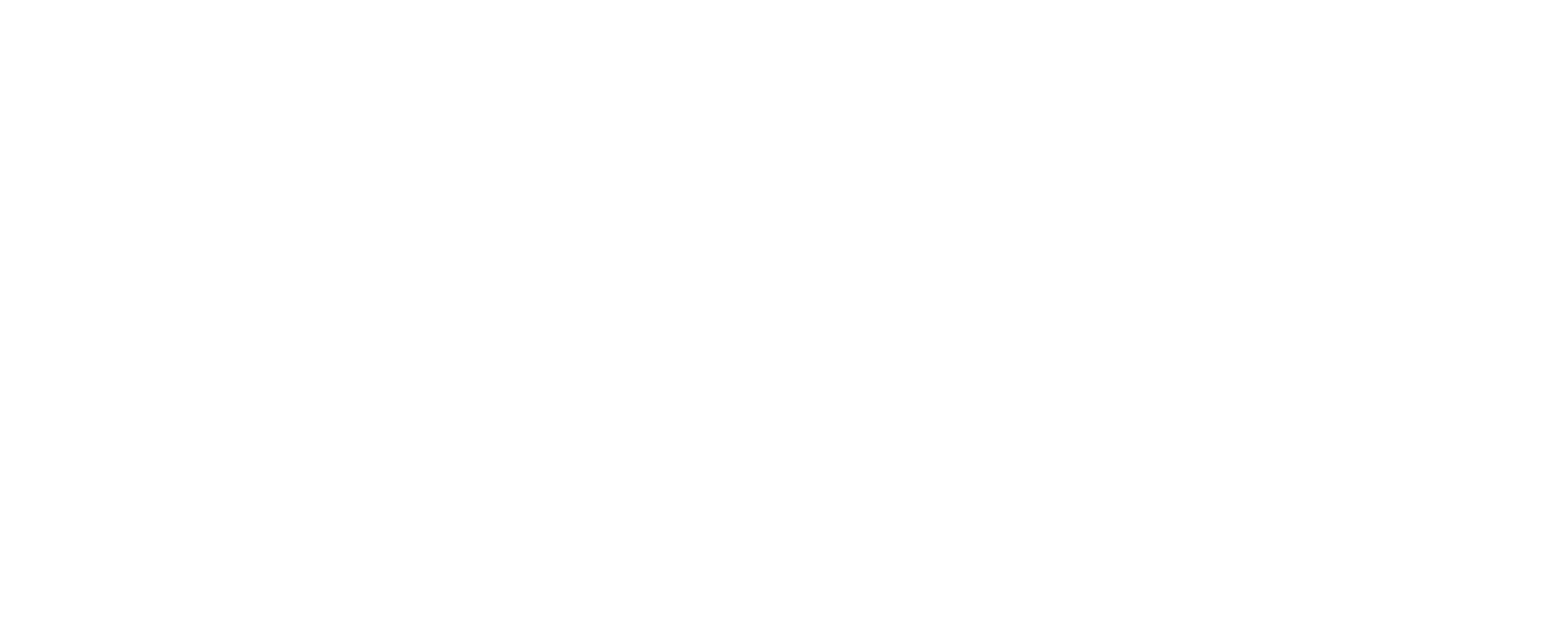
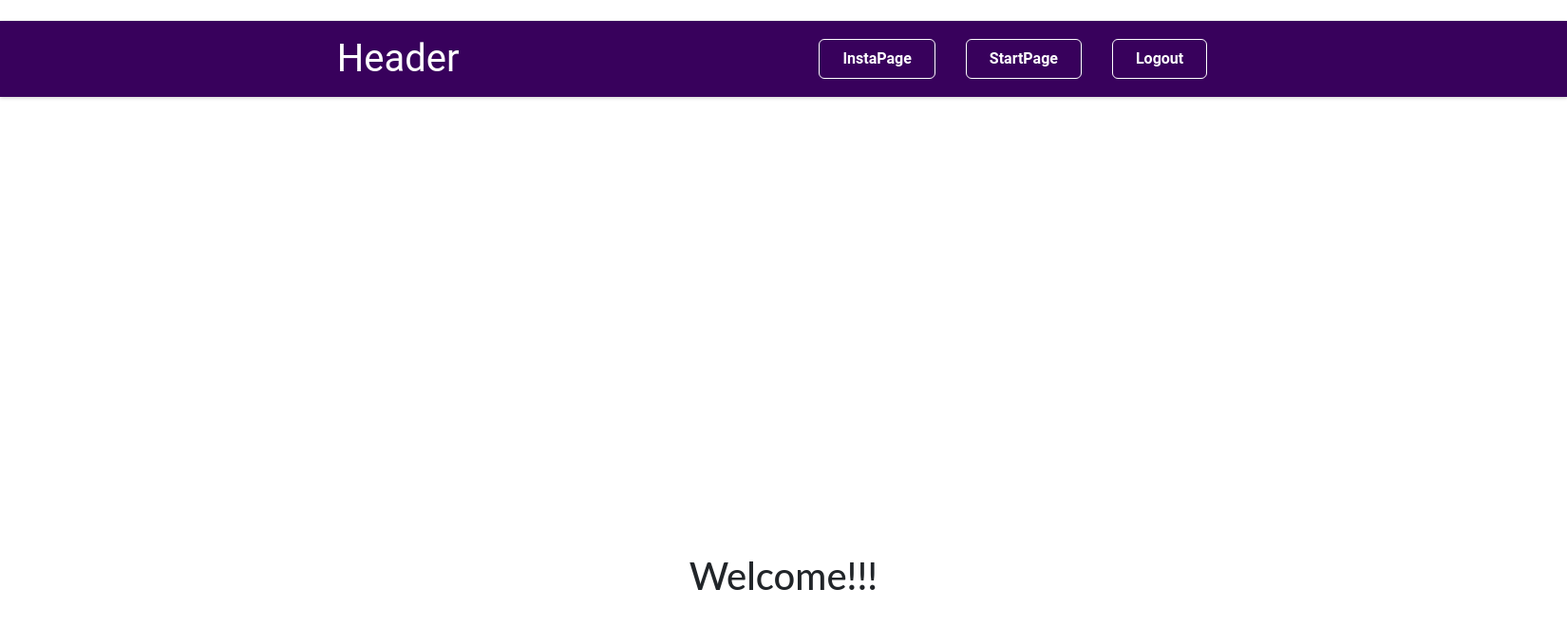
Before and after one commit to milossimic85/my-app20, a React (Create React App) app: page /login in a window 1280 px wide. Shown: the top 660 px of the page at 95% size, 1650 px wide, since content can reach past the window. Built offline with nearby package versions, Linux system fonts and the light colour scheme.

Commit message:
Changed!

```diff
--- a/src/App.js
+++ b/src/App.js
@@ -4,6 +4,7 @@ import { Fragment } from "react";
 import WelcomePage from "./pages/WelcomePage";
 import StartPage from "./pages/StartPage";
 import { Switch, Route, Redirect } from "react-router-dom";
+import LoginPage from "./pages/LoginPage";
 
 function App() {
   return (
@@ -11,6 +12,9 @@ function App() {
       <Switch>
         <Route path="/" exact>
           <WelcomePage />
+        </Route>
+        <Route path="/login">
+          <LoginPage />
         </Route>
         <Route path="/start">
           <StartPage />
--- /dev/null
+++ b/src/components/Header.js
@@ -0,0 +1,39 @@
+import React from "react";
+import classes from "./Header.module.css";
+import { useHistory } from "react-router-dom";
+
+const Header = () => {
+  const history = useHistory();
+  return (
+    <header className={classes.header}>
+      <div className={classes.logo}>Header</div>
+      <nav>
+        <ul className={classes.actions}>
+          <li>
+            <button>InstaPage</button>
+          </li>
+          <li>
+            <button
+              onClick={() => {
+                history.push("/start");
+              }}
+            >
+              StartPage
+            </button>
+          </li>
+          <li>
+            <button
+              onClick={() => {
+                history.push("/");
+              }}
+            >
+              Logout
+            </button>
+          </li>
+        </ul>
+      </nav>
+    </header>
+  );
+};
+
+export default Header;
--- /dev/null
+++ b/src/components/Header.module.css
@@ -0,0 +1,35 @@
+.header {
+  width: 1650px;
+  height: 5rem;
+  background-color: #38015c;
+  box-shadow: 0 1px 4px rgba(0, 0, 0, 0.2);
+  display: flex;
+  justify-content: space-evenly;
+  align-items: center;
+  margin-left: 0;
+  margin-top: -15rem;
+}
+.header ul {
+  list-style: none;
+  margin: 0;
+  padding: 0.5rem;
+  display: flex;
+  align-items: baseline;
+}
+.logo {
+  color: white;
+  font-size: 250%;
+}
+.header li {
+  margin: 0 1rem;
+}
+.header button {
+  font: inherit;
+  background-color: transparent;
+  border: 1px solid white;
+  color: white;
+  font-weight: bold;
+  padding: 0.5rem 1.5rem;
+  border-radius: 6px;
+  cursor: pointer;
+}
--- a/src/components/LoginForm.js
+++ b/src/components/LoginForm.js
@@ -22,7 +22,7 @@ const LoginForm = () => {
 
     console.log({ username, password });
 
-    history.push("/start");
+    history.push("/login");
 
     //const response = fetch("http://localhost:3003/login", {
     // method: "POST",
--- /dev/null
+++ b/src/pages/LoginPage.js
@@ -0,0 +1,16 @@
+import React from "react";
+import Header from "../components/Header";
+import classes from "./LoginPage.module.css";
+
+const LoginPage = () => {
+  return (
+    <div>
+      <Header />
+      <div className={classes.welcome}>
+        <h1>Welcome!!!</h1>
+      </div>
+    </div>
+  );
+};
+
+export default LoginPage;
--- /dev/null
+++ b/src/pages/LoginPage.module.css
@@ -0,0 +1,3 @@
+.welcome {
+  padding-top: 30rem;
+}
--- a/src/pages/StartPage.js
+++ b/src/pages/StartPage.js
@@ -10,11 +10,16 @@ const StartPage = () => {
   const [posts, setPosts] = useState([]);
   const [currentPage, setCurrentPage] = useState(1);
   const [postsPerPage, setPostsPerPage] = useState(10);
+  const [loading, setLoading] = useState(false);
 
   useEffect(() => {
+    setLoading(true);
     const fetchPosts = async () => {
-      const res = await axios.get("https://jsonplaceholder.typicode.com/posts");
-      setPosts(res.data);
+      const res = await axios.get(
+        "https://jsonplaceholder.typicode.com/photos"
+      );
+      setLoading(false);
+      setPosts(res.data.slice(0, 100));
     };
     fetchPosts();
   }, []);
@@ -31,6 +36,7 @@ const StartPage = () => {
   return (
     <div className="container mt-5">
       <h1 className="text-primary mb-3">My Blog</h1>
+      {loading && <p>Loading...</p>}
       <Posts posts={currentPosts}></Posts>
       <div className={classes.pagination}>
         <Pagination
```
